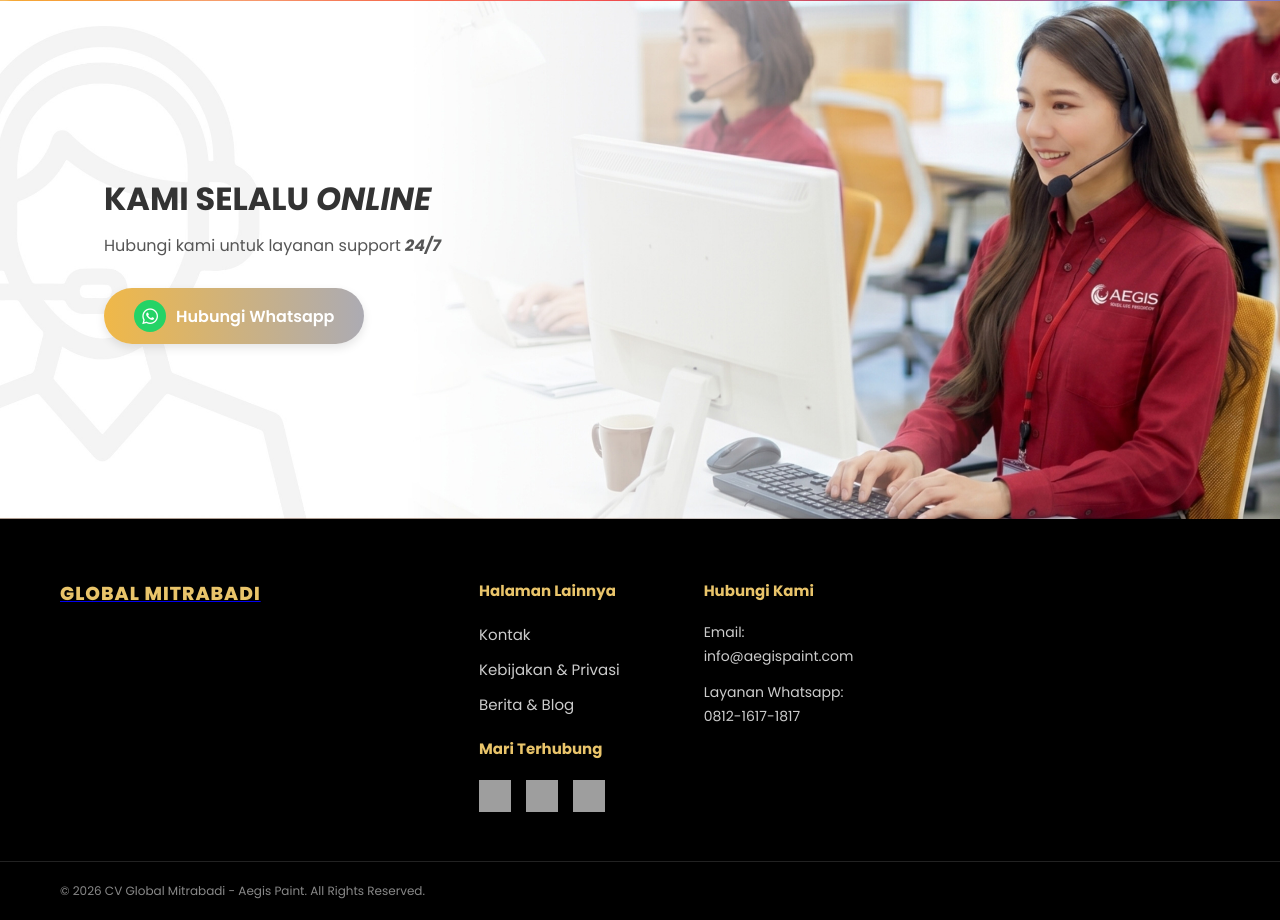
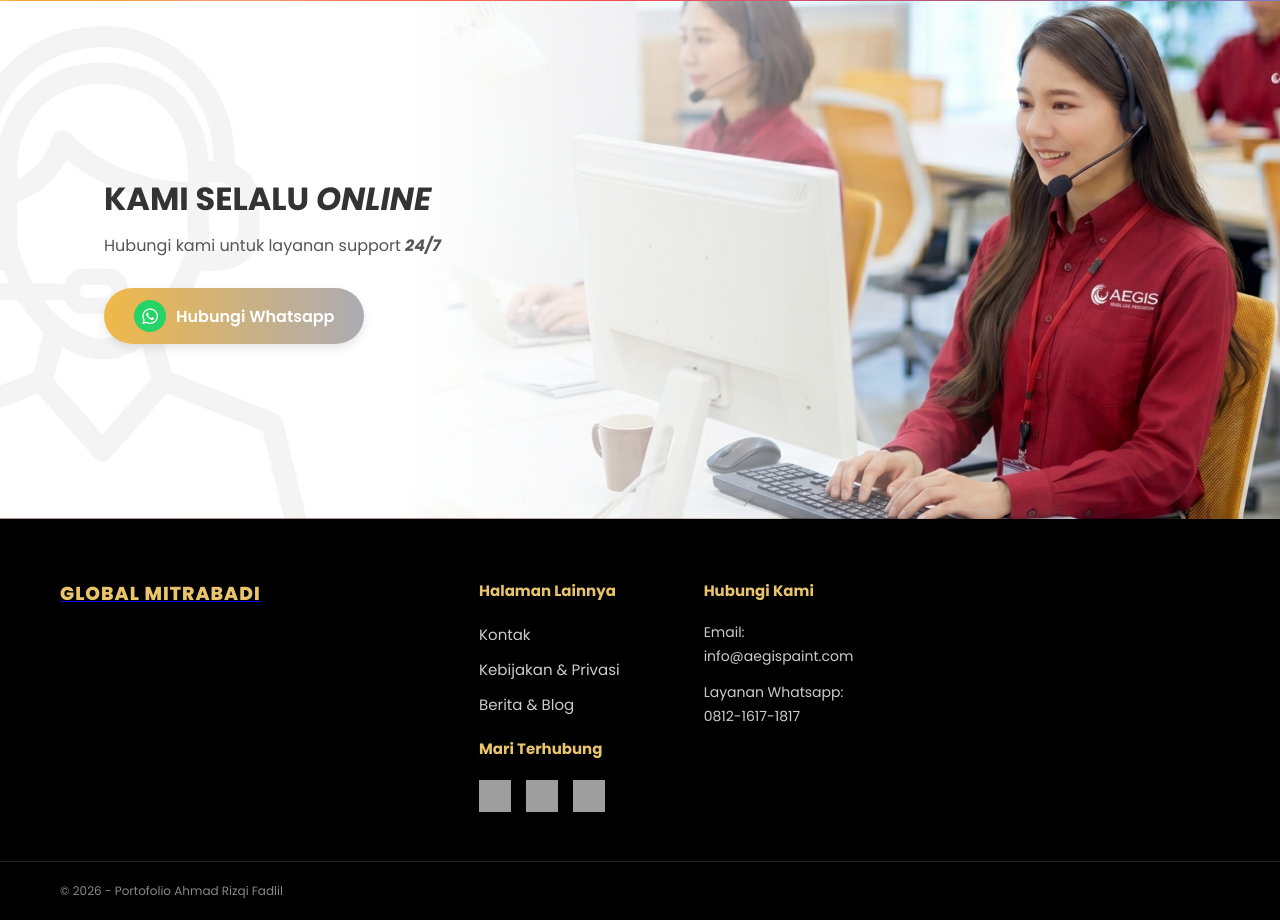
Before and after one commit to rizqifadil/aegis-paint, a plain HTML site: page index.html in a window 1280 px wide. Shown: the part 4191-5111 px from the top of the page. Drawn offline with Linux system fonts and the light colour scheme; grey boxes are pictures that could not be loaded.

Commit message:
Update portfolio footer copyright

```diff
--- a/index.html
+++ b/index.html
@@ -289,7 +289,7 @@
 
 		<div class="footer-bottom">
 				<div class="container">
-					<p>&copy; 2026 CV Global Mitrabadi - Aegis Paint. All Rights Reserved.</p>
+					<p>&copy; 2026 - Portofolio Ahmad Rizqi Fadlil</p>
 				</div>
 			</div>
 		</footer>
```
